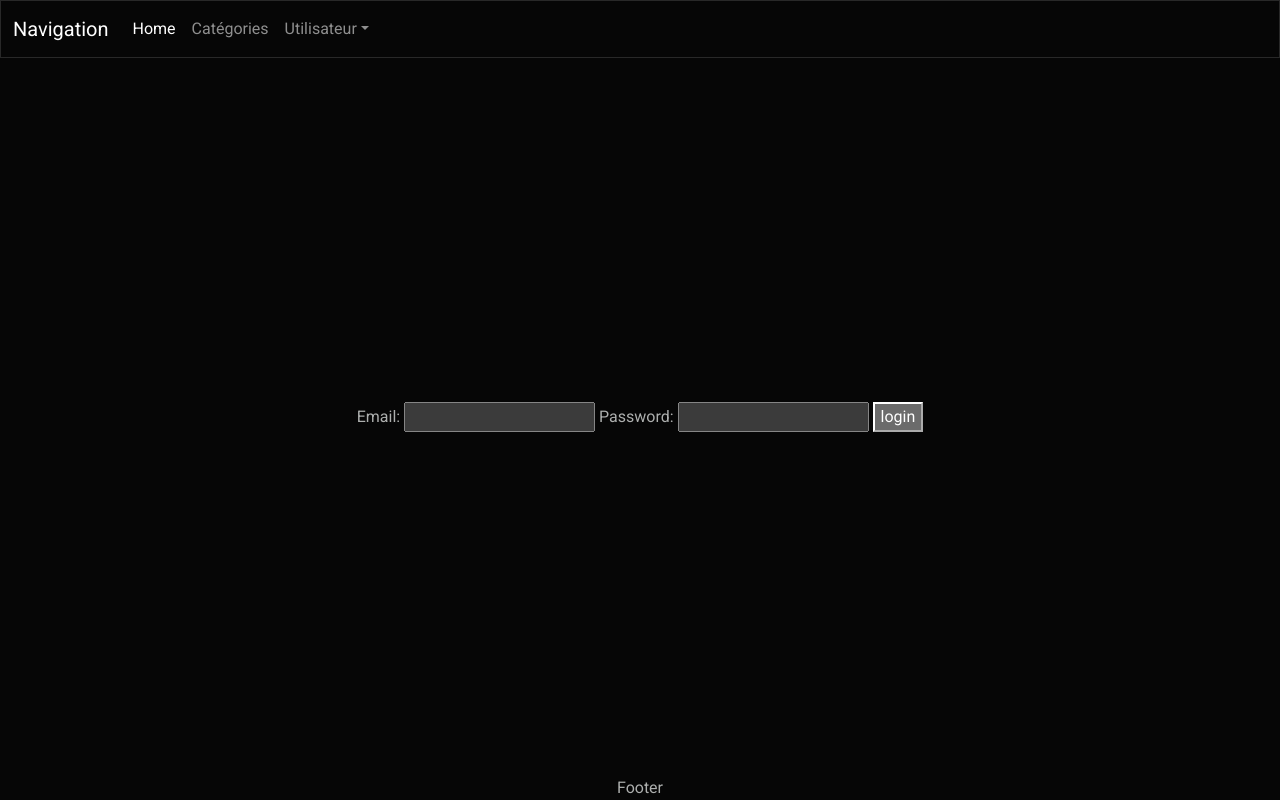
After one commit to Nestea29950/Wiki-project, a Symfony app: template templates/security/login.html.twig in a window 1280 px wide. The commit adds this page. Run offline with Twig, Linux system fonts and the light colour scheme; the template is opened without the code that fills it, so the values that code supplies are empty; some libraries are stand-ins or nearby versions.

Commit message:
User
Nouveau Controleur Security
-login
-logout
-inscription de bg
-Bonjour "Le pseudo"

```diff
--- a/templates/base.html.twig
+++ b/templates/base.html.twig
@@ -20,8 +20,8 @@
 			{{ encore_entry_script_tags('app') }}
 		{% endblock %}
 	</head>
-	<body>
-		<nav class="navbar navbar-expand-lg navbar-dark bg-dark">
+	<body style="height:100vh;width:100%; justify-content:space-between; align-items:center;" class="d-flex flex-column"></body>
+	<nav class="navbar navbar-expand-lg navbar-dark bg-dark" style="width:100%;">
 		<div class="container-fluid">
 			<a class="navbar-brand" href="#">Navigation</a>
 			<button class="navbar-toggler" type="button" data-bs-toggle="collapse" data-bs-target="#navbarColor02" aria-controls="navbarColor02" aria-expanded="false" aria-label="Toggle navigation">
@@ -40,37 +40,45 @@
 						<a class="nav-link" href="">Catégories</a>
 					</li>
 
+
 					<li class="nav-item dropdown">
 						<a class="nav-link dropdown-toggle" data-bs-toggle="dropdown" href="#" role="button" aria-haspopup="true" aria-expanded="false">Utilisateur</a>
-							<div
-								class="dropdown-menu">
-								{# {{ path('app_login')}} #}
+						<div class="dropdown-menu">
 
-								<a class="dropdown-item" href="">Se connecter</a>
+
+							<a class="dropdown-item" href="{{ path('app_login')}} ">Se connecter</a>
+
+							<div class="dropdown-divider"></div>
+							<a class="dropdown-item" href={{ path('app_inscription')}}>Inscription</a>
+
 
 							{% if app.user %}
 								<div class="dropdown-divider"></div>
-									{# {{ path('app_logout')}} #}
 
-									<a class="dropdown-item" href="">Se déconnecter</a>
+								<a class="dropdown-item" href="{{ path('app_logout')}}">Se déconnecter</a>
 
 							{% endif %}
-
 
 							{% if is_granted('ROLE_ADMIN') %}
 								<div class="dropdown-divider"></div>
 								<a class="dropdown-item" href="#">Panel Admin</a>
 
 							{% endif %}
+							{% if app.user %}
+								<li
+									class="nav-item">
+									{# {{ path('app_categorie')}} #}
+									<a class="nav-link" href="">Bonjour
+										{{ app.user.email }}</a>
+								</li>
+							{% endif %}
 
 
 						</div>
+					</li>
 				</li>
 			</ul>
 
 		</div>
 	</div>
-		</nav>
-		{% block body %}{% endblock %}
-	</body>
-</html>
+</html></nav>{% block body %}{% endblock %}<div>Footer</div></html></body></html></body></html>
--- /dev/null
+++ b/templates/security/creation.html.twig
@@ -0,0 +1,5 @@
+{% extends 'base.html.twig' %}
+
+
+{% block body %}
+	{{ form(form) }}{% endblock %}
--- /dev/null
+++ b/templates/security/login.html.twig
@@ -0,0 +1,23 @@
+{% extends 'base.html.twig' %}
+
+{# ... #}
+
+{% block body %}
+	{% if error %}
+		<div>{{ error.messageKey|trans(error.messageData, 'security') }}</div>
+	{% endif %}
+
+	<form action="{{ path('app_login') }}" method="post">
+		<label for="username">Email:</label>
+		<input type="text" id="username" name="_username" value="{{ last_username }}"/>
+
+		<label for="password">Password:</label>
+		<input
+		type="password" id="password" name="_password"/>
+
+		{# If you want to control the URL the user is redirected to on success
+				        <input type="hidden" name="_target_path" value="/account"/> #}
+
+		<button type="submit">login</button>
+	</form>
+{% endblock %}
```
Also changed, not shown: src/Controller/SecurityController.php (added, +70 -0 lines), src/Form/UserType.php (added, +27 -0 lines), 1 other file. Lines whose indentation alone changed are shown as unchanged.
